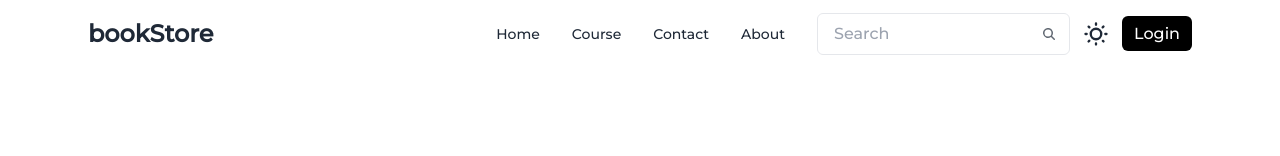
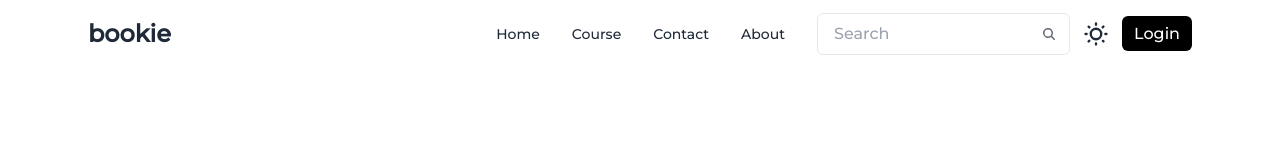
Before and after one commit to shivah12/Bookie, a React (Vite) app in the folder Frontend/: page / in a window 1280 px wide. Shown: the top 156 px of the page. Built offline with nearby package versions, Linux system fonts and the light colour scheme.

Commit message:
Update Navbar.jsx

```diff
--- a/Frontend/src/components/Navbar.jsx
+++ b/Frontend/src/components/Navbar.jsx
@@ -91,7 +91,7 @@ function Navbar() {
                 {navItems}
               </ul>
             </div>
-            <a className=" text-2xl font-bold cursor-pointer">bookStore</a>
+            <a className=" text-2xl font-bold cursor-pointer">bookie</a>
           </div>
           <div className="navbar-end space-x-3">
             <div className="navbar-center hidden lg:flex">
```
